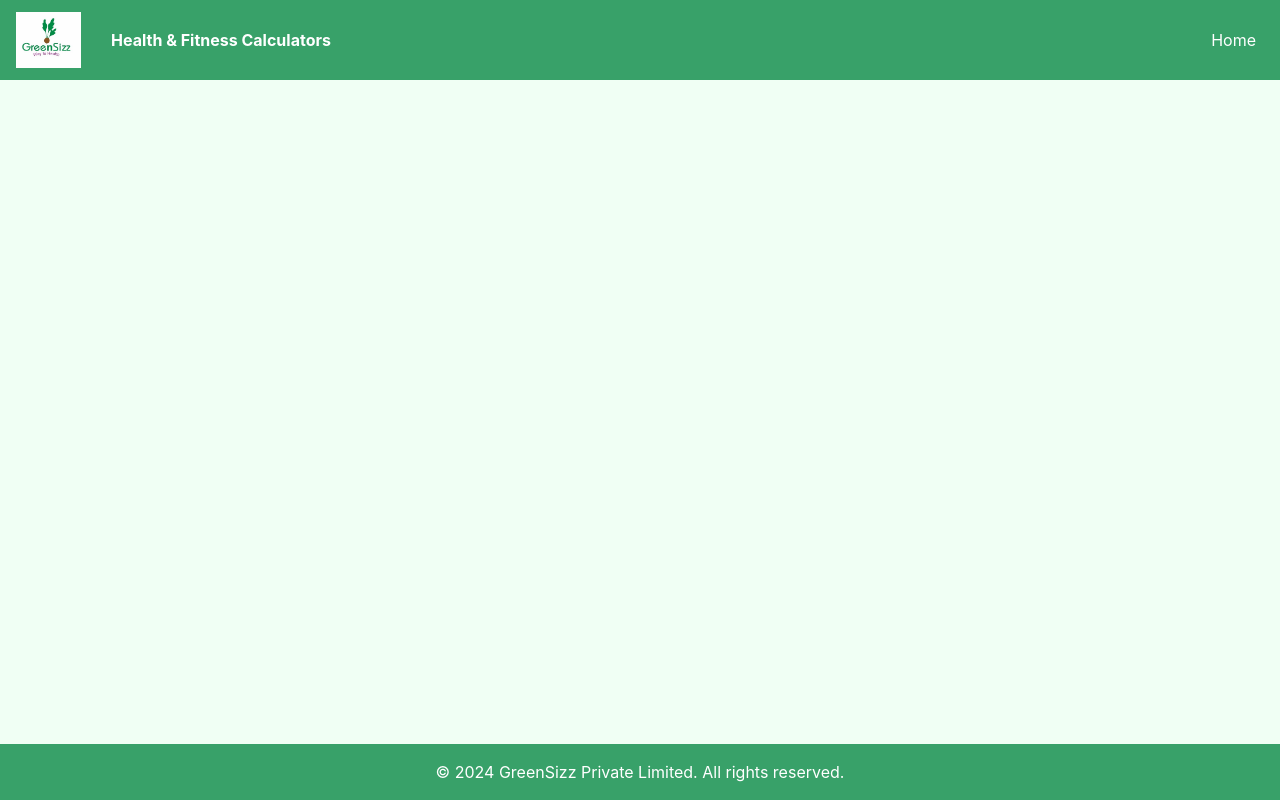
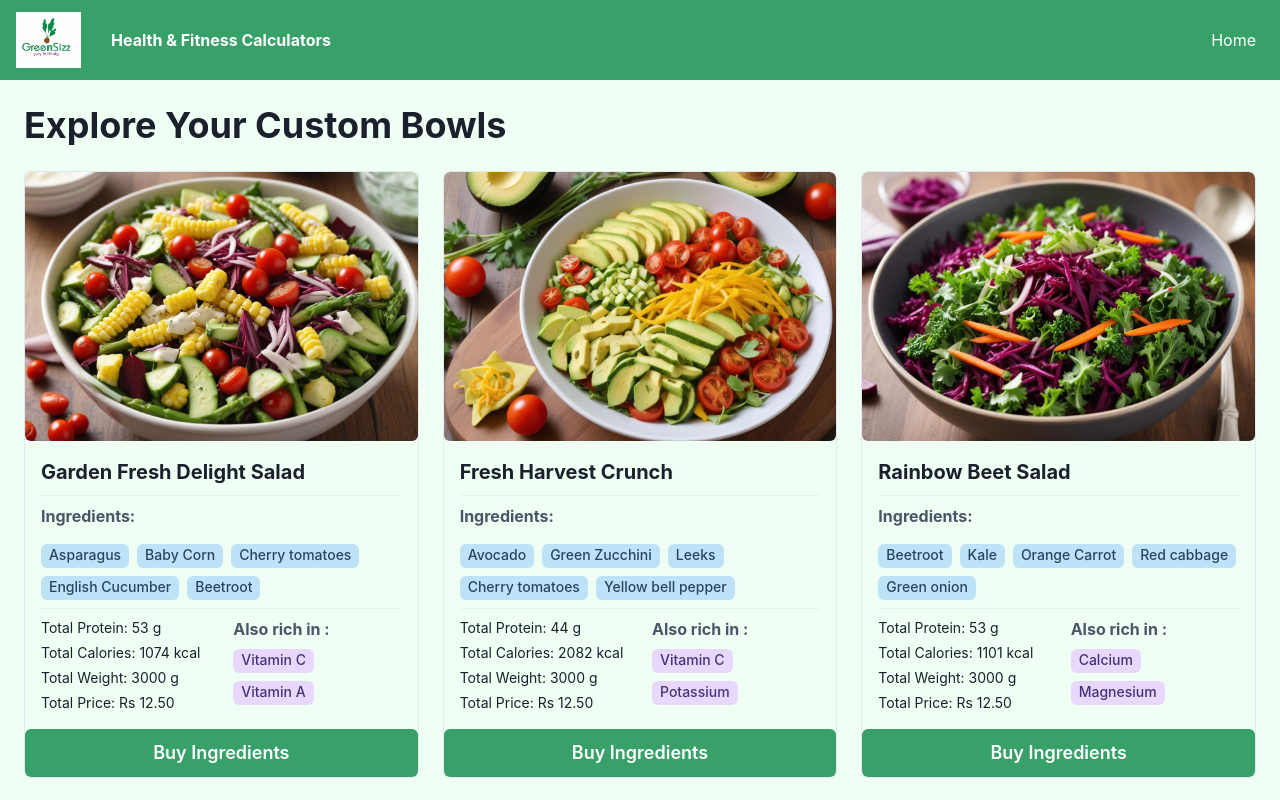
Before and after one commit to acecoder7/Health-Fitness-Calc-GS, a React (Create React App) app in the folder calculator/: page /exp-pregnancy in a window 1280 px wide. Shown: the top 800 px of the page. Built offline with nearby package versions, Linux system fonts and the light colour scheme.

Commit message:
explore pregnancy and trimesters added

```diff
--- a/calculator/src/App.js
+++ b/calculator/src/App.js
@@ -11,6 +11,7 @@ import TDEE from './pages/TDEE';
 import Period from './pages/Period';
 import Protein from './pages/Protein';
 import ExploreProtein from './pages/ExploreProtein';
+import ExplorePregnancy from './pages/ExplorePregnancy';
 import ExploreAll from './pages/ExploreAll';
 import Navbar from './components/Navbar';
 import Footer from './components/Footer';
@@ -33,6 +34,7 @@ function App() {
           <Route path="/protein" element={<Protein />} />
           <Route path="/explore-protein" element={<ExploreProtein />} />
           <Route path="/explore-all" element={<ExploreAll />} />
+          <Route path="/exp-pregnancy" element={<ExplorePregnancy />} />
         </Routes>
       </Box>
       <Footer />
--- a/calculator/src/components/BowlModal.js
+++ b/calculator/src/components/BowlModal.js
@@ -169,7 +169,7 @@ const BowlModal = ({ isOpen, onClose, bowl }) => {
           <Divider mt={4} mb={4} />
           <Stack spacing={3}>
             <Text fontSize="lg" fontWeight="bold">
-              Ingredients:
+              Buy Now
             </Text>
             <SimpleGrid columns={1} spacing={4}>
               {(bowl?.items || []).map((item, index) => {
--- /dev/null
+++ b/calculator/src/pages/ExplorePregnancy.js
@@ -0,0 +1,33 @@
+import React from "react";
+import { useLocation } from "react-router-dom";
+import { Box, Heading, Text, SimpleGrid } from "@chakra-ui/react";
+
+import proteinData from "../data/proteinData";
+import Card from "../components/Cards";
+
+const ExplorePregnancy = () => {
+  const location = useLocation();
+  const searchParams = new URLSearchParams(location.search);
+  const trimester = searchParams.get("trimester");
+
+  return (
+    <Box p="6">
+      <Heading as="h2" size="xl" mb="6">
+        Explore Your Custom Bowls
+      </Heading>
+      {trimester && (
+        <Text mb={6} fontSize="lg" fontWeight="bold">
+          You are in the {trimester} trimester. Here are your custom bowls
+          ready!
+        </Text>
+      )}
+      <SimpleGrid columns={{ sm: 1, md: 2, lg: 3 }} spacing="6">
+        {proteinData.map((data) => (
+          <Card key={data.id} data={data} nutrient="Protein" />
+        ))}
+      </SimpleGrid>
+    </Box>
+  );
+};
+
+export default ExplorePregnancy;
--- a/calculator/src/pages/Pregnancy.js
+++ b/calculator/src/pages/Pregnancy.js
@@ -11,6 +11,8 @@ import {
   FormLabel,
 } from "@chakra-ui/react";
 import { format, addDays, differenceInDays } from "date-fns";
+import { useNavigate } from "react-router-dom";
+
 
 const PregnancyCalculator = () => {
   const [method, setMethod] = useState("lastPeriod");
@@ -20,6 +22,9 @@ const PregnancyCalculator = () => {
   const [dueDate, setDueDate] = useState("");
   const [calculatedDueDate, setCalculatedDueDate] = useState("");
   const [gestationalAge, setGestationalAge] = useState("");
+  const [trimester, setTrimester] = useState("");
+
+  const navigate = useNavigate();
 
   const calculateDueDate = () => {
     let dueDate = null;
@@ -57,7 +62,19 @@ const PregnancyCalculator = () => {
 
       setCalculatedDueDate(format(dueDate, "MMMM dd, yyyy"));
       setGestationalAge(`${gestationalAgeInWeeks} weeks`);
+
+      if (gestationalAgeInWeeks <= 12) {
+        setTrimester("1st");
+      } else if (gestationalAgeInWeeks <= 27) {
+        setTrimester("2nd");
+      } else {
+        setTrimester("3rd");
+      }
     }
+  };
+
+  const handleExploreClick = () => {
+    navigate(`/exp-pregnancy?trimester=${trimester}`);
   };
 
   return (
@@ -149,6 +166,21 @@ const PregnancyCalculator = () => {
               Gestational Age: {gestationalAge}
             </Text>
           )}
+          {trimester && (
+            <Text mt={4}>
+              You are in the {trimester} trimester, here are your custom bowls ready.
+            </Text>
+          )}
+          {trimester && (
+            <Button
+            mt={4}
+            colorScheme="blue"
+            onClick={handleExploreClick}
+          >
+            Explore Your Bowls
+            </Button>
+          )}
+
         </VStack>
       </Box>
     </Box>
```
